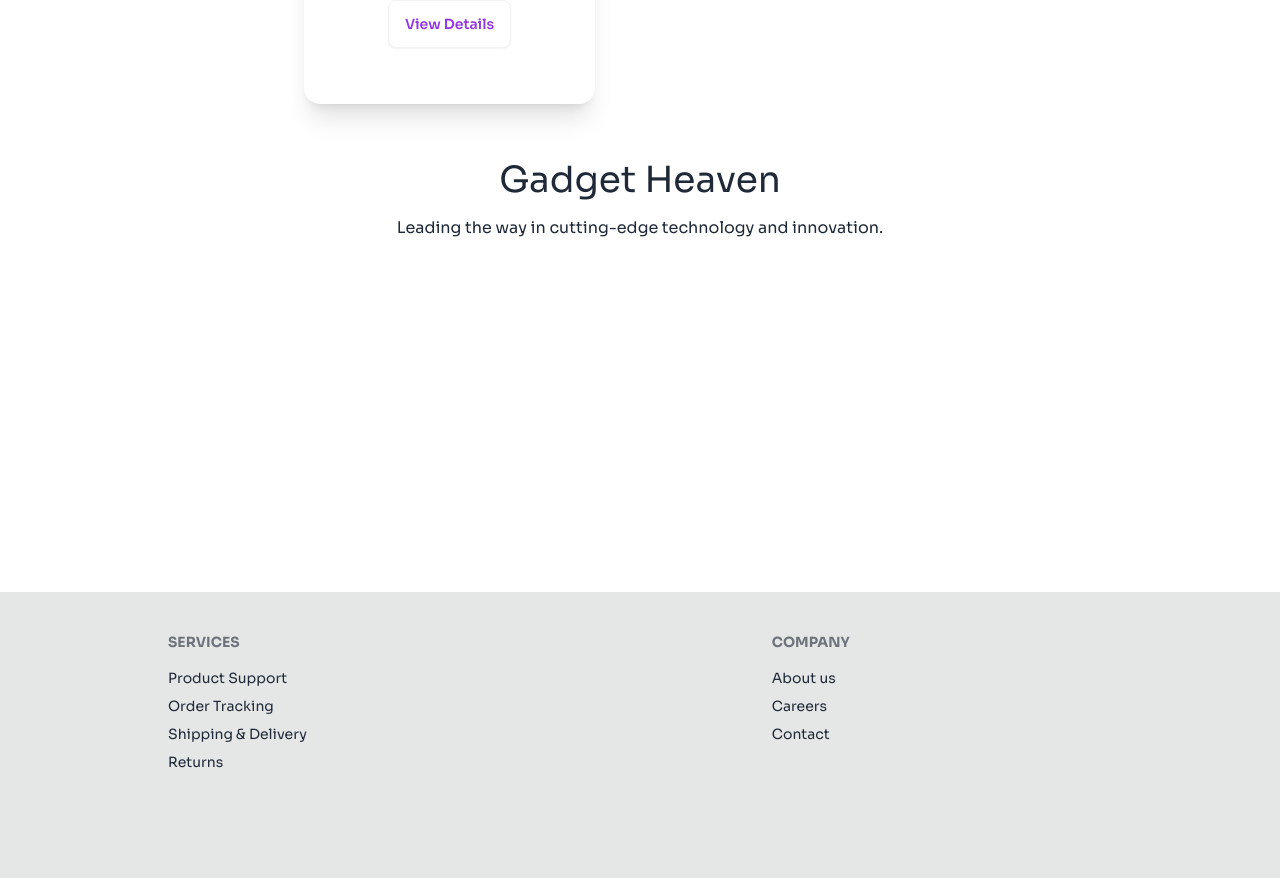
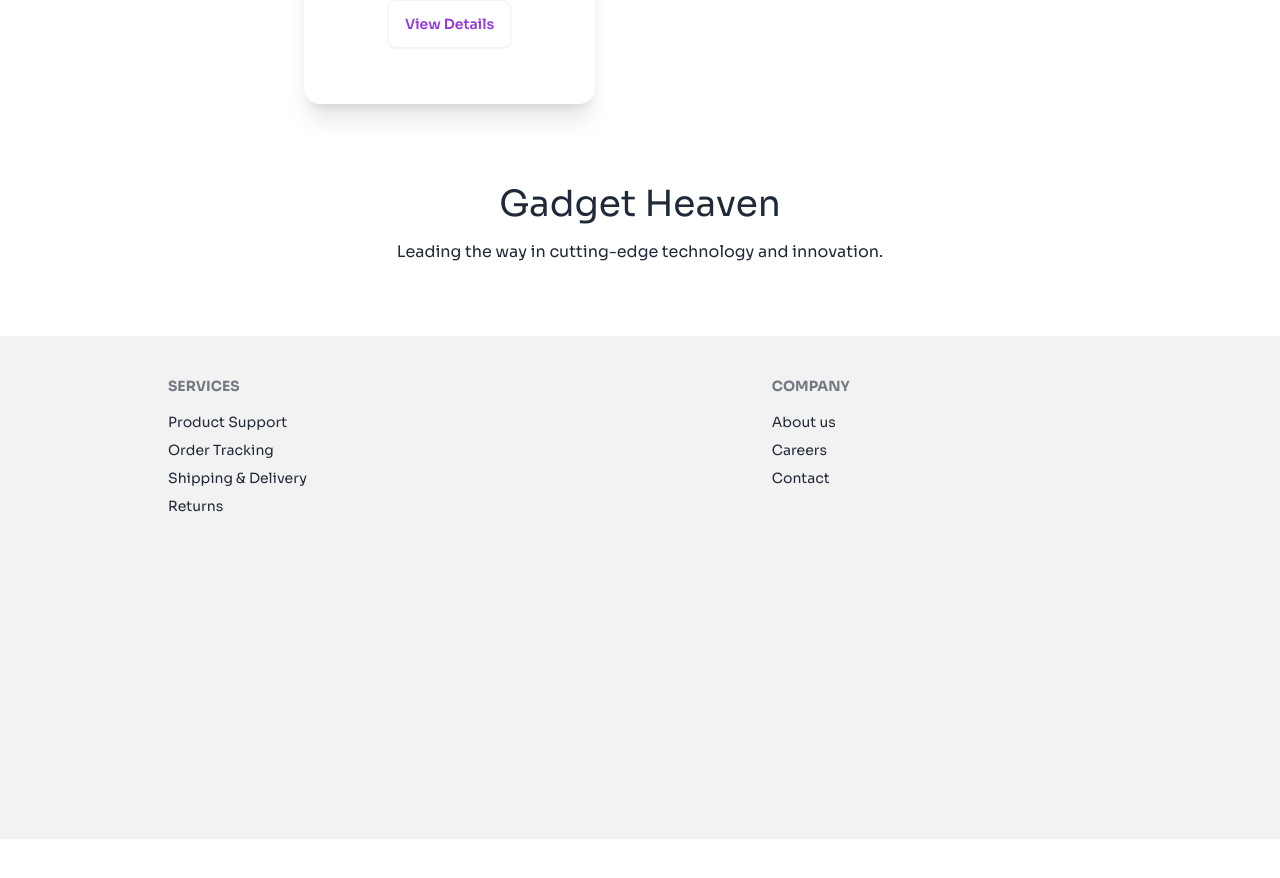
Before and after one commit to SHARIFA-AKHTER/assignment-eight-react-router-dom, a React (Vite) app: page / in a window 1280 px wide. Shown: the part 3280-4158 px from the top of the page. Built offline with nearby package versions, Linux system fonts and the light colour scheme.

Commit message:
create an footer file

```diff
--- a/src/components/Footer/Footer.jsx
+++ b/src/components/Footer/Footer.jsx
@@ -2,8 +2,8 @@ import React from 'react';
 
 const Footer = () => {
     return (
-        <footer className="footer bg-base-300 text-base-content p-10
-         w-[1600px] h-[503px]  flex justify-between mx-auto mt-80 ">
+        <footer className="footer bg-base-200 text-base-content p-10
+         w-[1600px] h-[503px]  flex justify-between mx-auto mt-10 my-12 ">
         <nav className="ml-32">
           <h6 className="footer-title">Services</h6>
           <a className="link link-hover">Product Support</a>
--- a/src/components/GadgetHeaven/GadgetHeaven.jsx
+++ b/src/components/GadgetHeaven/GadgetHeaven.jsx
@@ -1,8 +1,8 @@
-import React from 'react';
 
 const GadgetHeaven = () => {
     return (
-        <div className=" flex flex-col items-center justify-center gap-4 text-center py-8">
+        <div className=" flex flex-col items-center
+        justify-center gap-4 text-center py-8 mt-6 ">
         <h2 className="text-4xl">Gadget Heaven</h2>
         <p>Leading the way in cutting-edge technology and innovation.</p>
     </div>
--- a/src/components/Gatgets/Gadgets.jsx
+++ b/src/components/Gatgets/Gadgets.jsx
@@ -33,12 +33,10 @@ const Gadgets = () => {
 
     return (
 
+        <div className=' flex-grow flex justify-center
+         items-center mt-8'>
 
-        <div className=' flex-grow flex justify-center items-center mt-8'>
-
-         <div className='flex space-x-6 mb-6  m-6  '>
-
-
+         <div className='flex space-x-6 mb-6  m-6'>
         <div className='flex flex-col items-center
          bg-slate-100 space-y-4 py-4 w-[240px] h-[556px] m-8 '>
         <button
```
